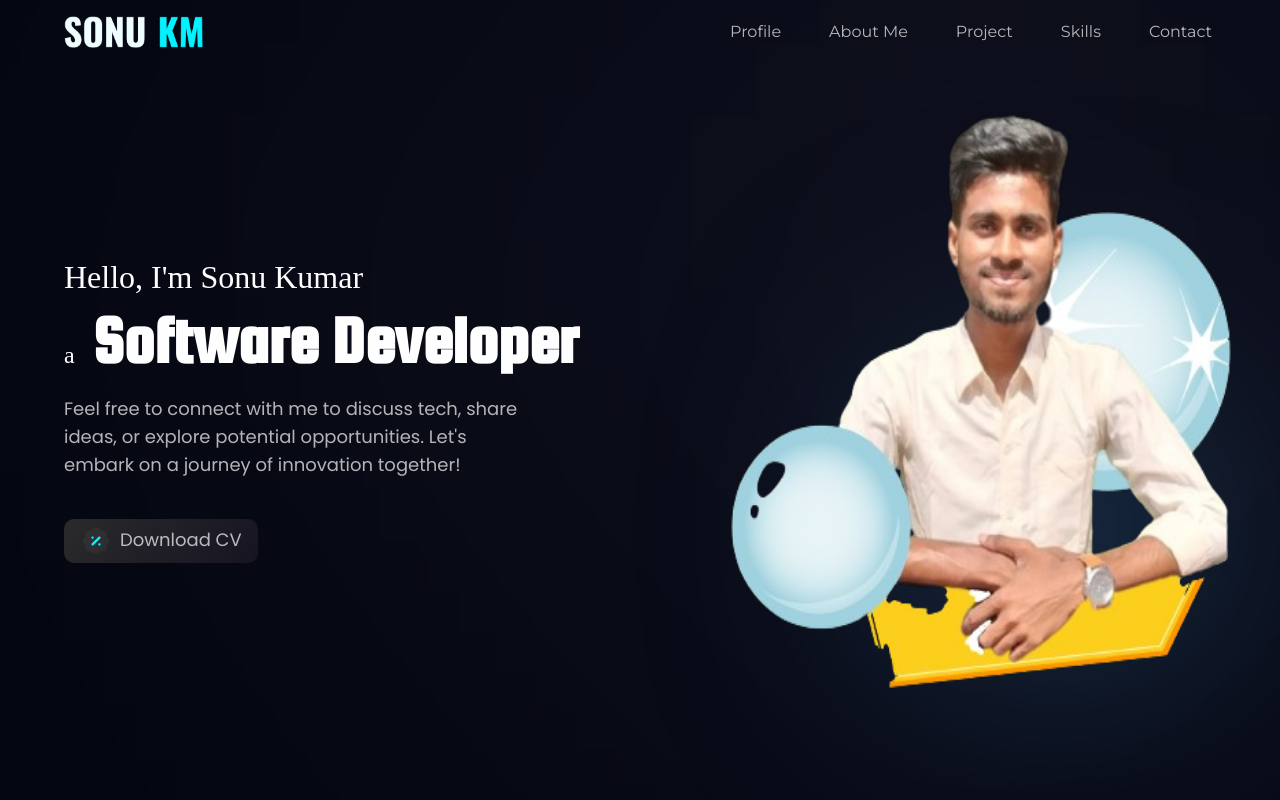
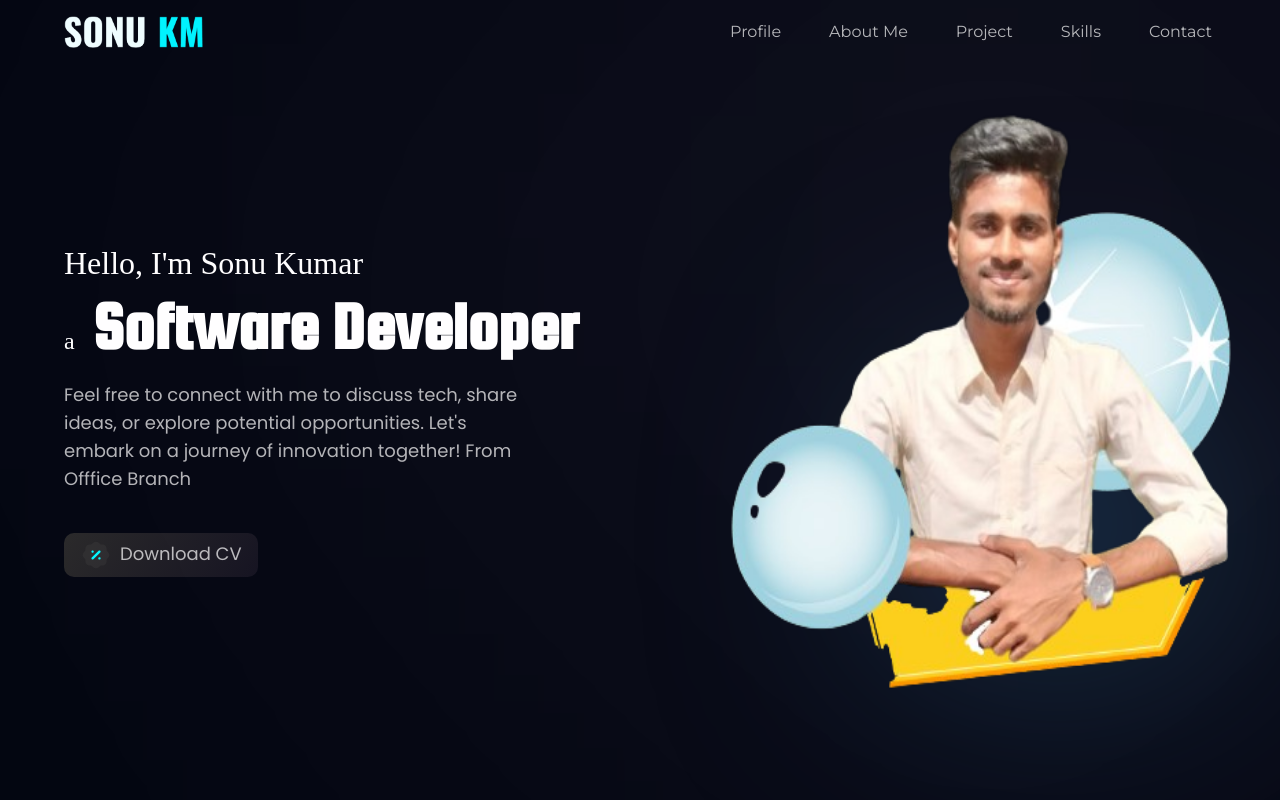
Before and after one commit to sonuku092/My_Portfolio, a React (Vite) app: page /project in a window 1280 px wide. Built offline with nearby package versions, Linux system fonts and the light colour scheme; a web font is replaced by a local one.

Commit message:
fix: Update Hero component message to include branch context

```diff
--- a/src/components/Hero.jsx
+++ b/src/components/Hero.jsx
@@ -65,7 +65,7 @@ const Hero = () => {
         >
           Feel free to connect with me to discuss tech, share ideas, or explore
           potential opportunities. Let's embark on a journey of innovation
-          together!
+          together!  From Offfice Branch
         </p>
 
         <button
```
